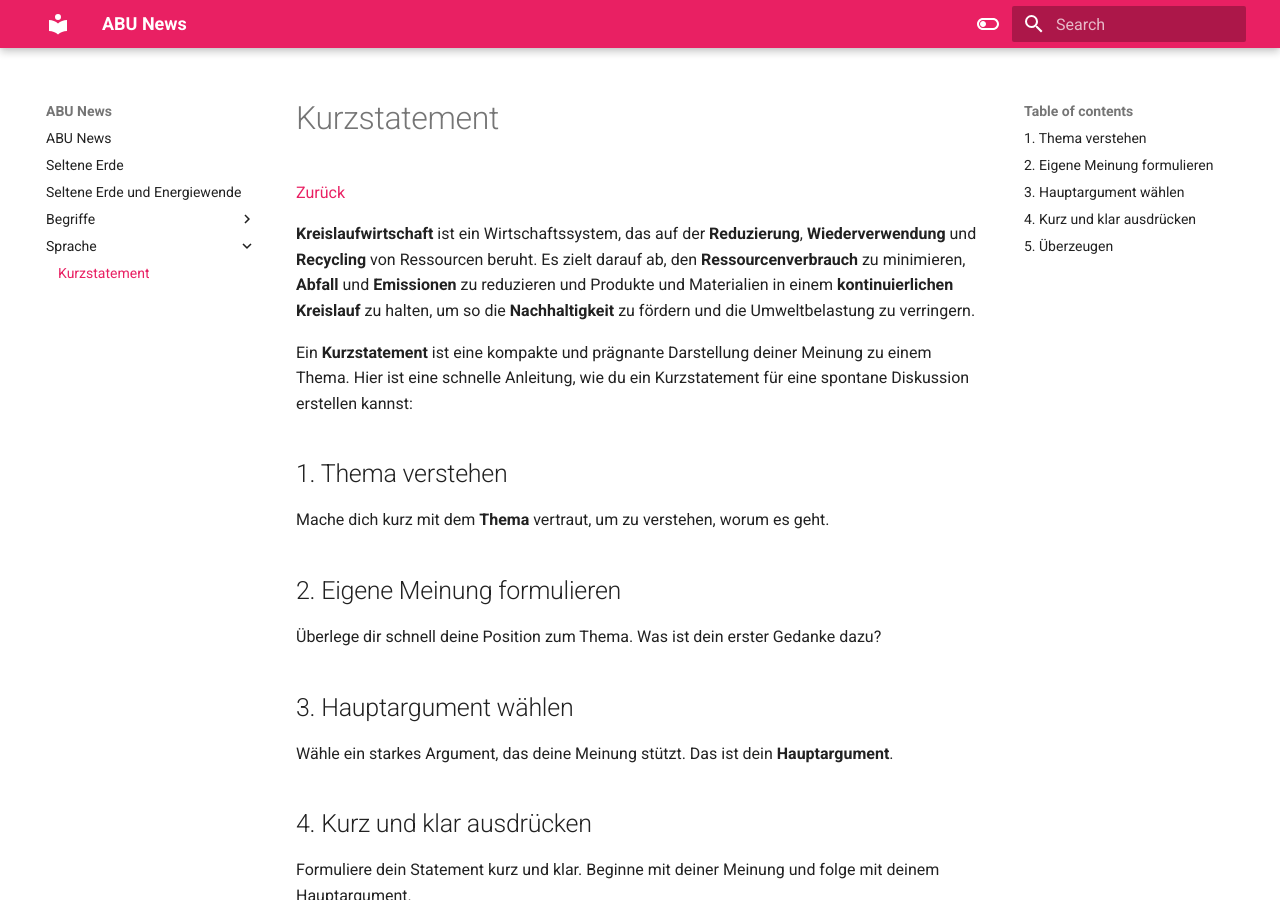
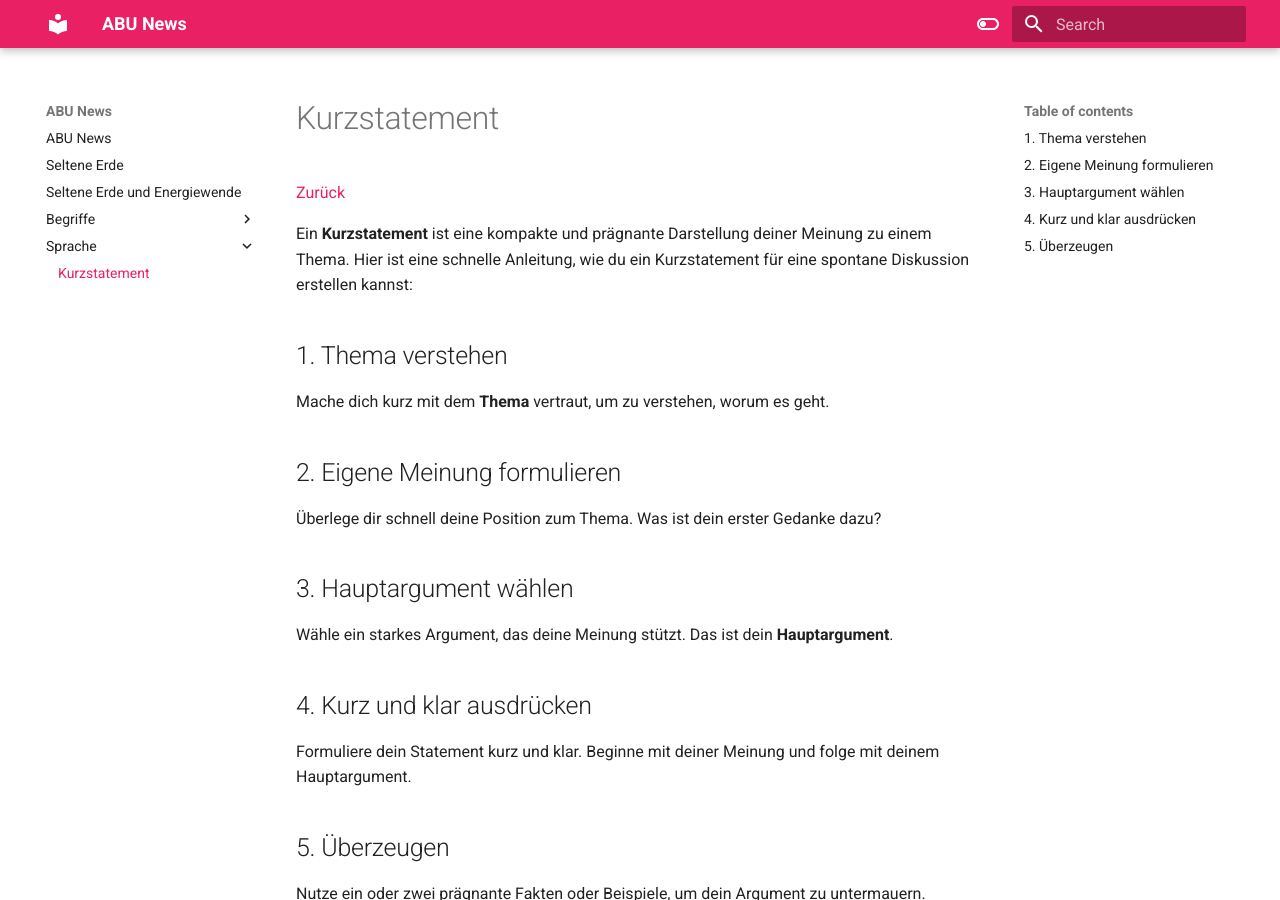
Before and after one commit to aburossi/ABU, an MkDocs documentation site: the page built from docs/Sprache/Kurzstatement.md, in a window 1280 px wide and 900 px high. Built offline with MkDocs 1.6.1 and Material for MkDocs 9.7.7, drawn with Linux system fonts in a browser that asks for light colours.

Commit message:
Update Kurzstatement.md

```diff
--- a/docs/Sprache/Kurzstatement.md
+++ b/docs/Sprache/Kurzstatement.md
@@ -1,6 +1,4 @@
 [Zurück](`History.back()`)
-
-**Kreislaufwirtschaft** ist ein Wirtschaftssystem, das auf der **Reduzierung**, **Wiederverwendung** und **Recycling** von Ressourcen beruht. Es zielt darauf ab, den **Ressourcenverbrauch** zu minimieren, **Abfall** und **Emissionen** zu reduzieren und Produkte und Materialien in einem **kontinuierlichen Kreislauf** zu halten, um so die **Nachhaltigkeit** zu fördern und die Umweltbelastung zu verringern.
 
 Ein **Kurzstatement** ist eine kompakte und prägnante Darstellung deiner Meinung zu einem Thema. Hier ist eine schnelle Anleitung, wie du ein Kurzstatement für eine spontane Diskussion erstellen kannst:
 ## 1. Thema verstehen
```
